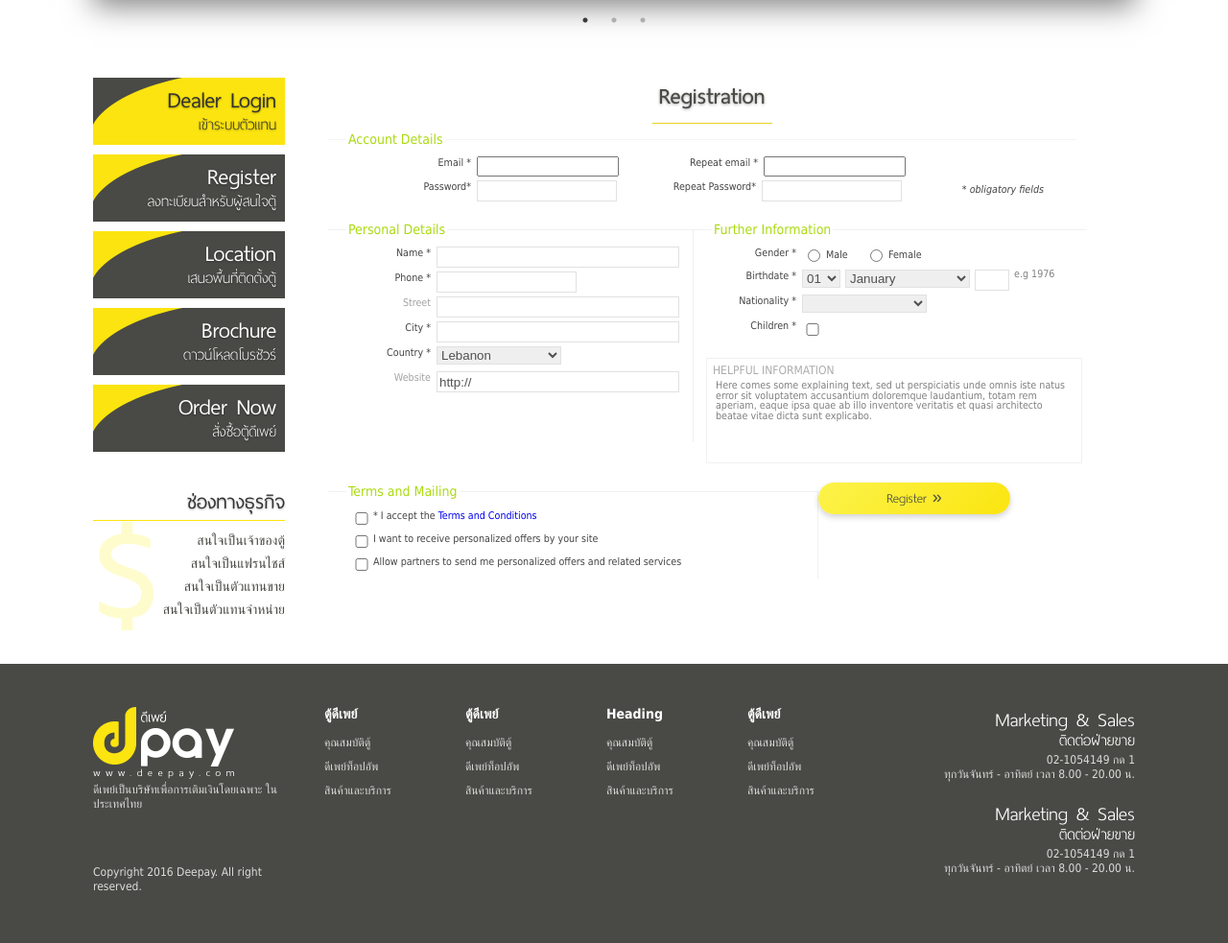
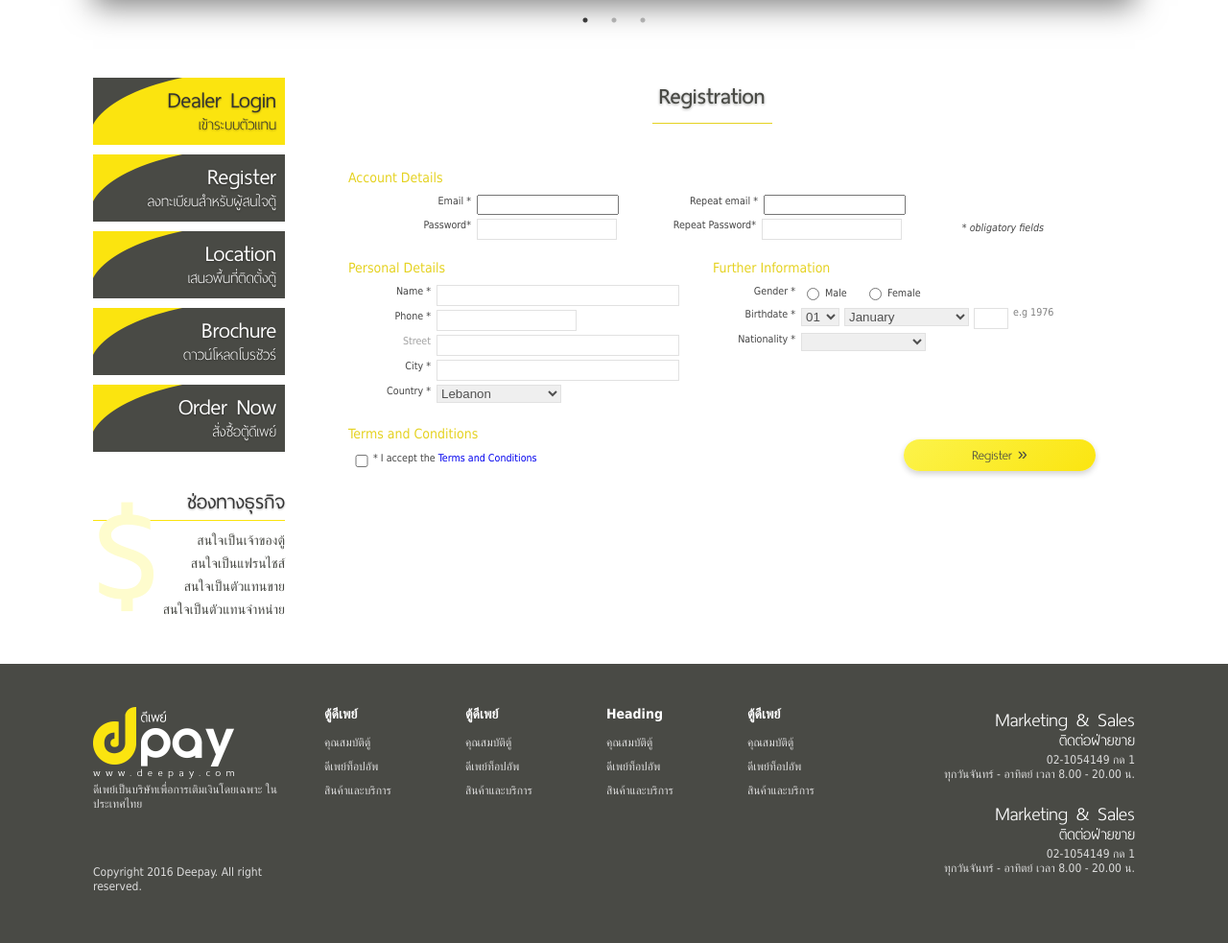
Before and after one commit to z-mojomoji/dPay, a PHP site: page /register.php in a window 1280 px wide. Shown: the part 421-1404 px from the top of the page at 96% size. Run offline with PHP 8.4, Linux system fonts and the light colour scheme; some libraries are stand-ins or nearby versions.

Commit message:
Update css for register

```diff
--- a/css/style.css
+++ b/css/style.css
@@ -475,8 +475,9 @@
     font-family: "ThaiSans", Arial, sans-serif;
     top: 0;
     left: 0;
-    line-height: 87px;
+    line-height: 48px;
     font-size: 170px;
+    z-index: 0;
     font-weight: bold;
     color: #fefccd;
 }
@@ -485,6 +486,8 @@
     text-align: right;
     font-family: "Tahoma", sans-serif;
     color: #494a45;
+    position: relative;
+    z-index: 5;
     padding-bottom: 10px;
 }
 
@@ -855,8 +858,8 @@
     width: 770px;
     padding: 5px;
     float: left;
-    border-top: 1px solid #F5F5F5;
     margin-bottom: 15px;
+    margin-top: 40px;
 }
 
 form.register fieldset.row1 label {
@@ -868,15 +871,13 @@
 }
 
 form.register fieldset.row2 {
-    border-top: 1px solid #F1F1F1;
-    border-right: 1px solid #F1F1F1;
-    height: 220px;
+/*    height: 220px;*/
+    margin-bottom: 15px;
     padding: 5px;
     float: left;
 }
 
 form.register fieldset.row3 {
-    border-top: 1px solid #F1F1F1;
     padding: 5px;
     float: left;
     margin-bottom: 15px;
@@ -884,8 +885,6 @@
 }
 
 form.register fieldset.row4 {
-    border-top: 1px solid #F1F1F1;
-    border-right: 1px solid #F1F1F1;
     padding: 5px;
     float: left;
     clear: both;
@@ -904,7 +903,7 @@
 }
 
 form.register legend {
-    color: #abda0f;
+    color: #e5d221;
     padding: 2px;
     margin-left: 14px;
     font-weight: bold;
@@ -979,6 +978,7 @@
 .button {
     border: none;
     width: 200px;
+    margin-top: 15px;
     transition: all 0.3s ease;
     -webkit-transition: all 0.3s ease;
 }
--- a/head.php
+++ b/head.php
@@ -97,7 +97,7 @@
                         <span>เข้าระบบตัวแทน</span>
                     </li>
                     <li class="greyMenu">
-                        <a href="#"></a>
+                        <a href="register.php"></a>
                         <h2>Register</h2>
                         <span>ลงทะเบียนสำหรับผู้สนใจตู้</span>
                     </li>
--- a/register.php
+++ b/register.php
@@ -43,10 +43,12 @@
                     <label>Country *</label>
                     <?php include('country_list.php'); ?>
                 </p>
+<!--
                 <p>
                     <label class="optional">Website</label>
                     <input class="long" type="text" value="http://"/>
                 </p>
+-->
             </fieldset>
             <fieldset class="row3">
                 <legend>Further Information
@@ -163,32 +165,16 @@
                         </option>
                     </select>
                 </p>
-                <p>
-                    <label>Children *
-                    </label>
-                    <input type="checkbox" value="" />
-                </p>
-                <div class="infobox"><h4>Helpful Information</h4>
-                    <p>Here comes some explaining text, sed ut perspiciatis unde omnis iste natus error sit voluptatem accusantium doloremque laudantium, totam rem aperiam, eaque ipsa quae ab illo inventore veritatis et quasi architecto beatae vitae dicta sunt explicabo.</p>
-                </div>
             </fieldset>
             <fieldset class="row4">
-                <legend>Terms and Mailing
+                <legend>Terms and Conditions
                 </legend>
                 <p class="agreement">
                     <input type="checkbox" value=""/>
                     <label>*  I accept the <a href="#">Terms and Conditions</a></label>
                 </p>
-                <p class="agreement">
-                    <input type="checkbox" value=""/>
-                    <label>I want to receive personalized offers by your site</label>
-                </p>
-                <p class="agreement">
-                    <input type="checkbox" value=""/>
-                    <label>Allow partners to send me personalized offers and related services</label>
-                </p>
             </fieldset>
-            <div><button class="button">Register &raquo;</button></div>
+            <div class="right"><button class="button">Register &raquo;</button></div>
         </form>
         <!--ends here-->
     </div>
```
